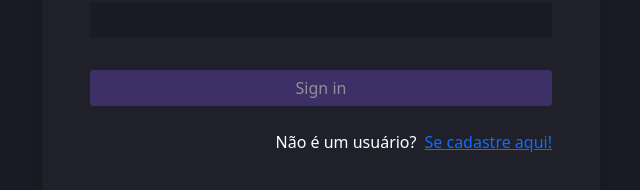
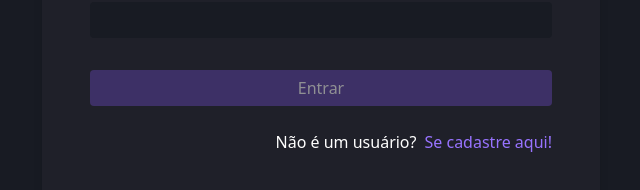
Before and after one commit to GuilhermeMota20/login-angular, an Angular app: page /home in a window 1280 px wide. Shown: the part 410-600 px from the top of the page, without its empty margins (319-959 px from the left). Built offline with nearby package versions, Linux system fonts and the light colour scheme.

Commit message:
FT - creating reactive from

```diff
--- a/src/app/home/home.module.ts
+++ b/src/app/home/home.module.ts
@@ -1,6 +1,6 @@
 import { CommonModule } from '@angular/common';
 import { NgModule } from '@angular/core';
-import { FormsModule } from '@angular/forms';
+import { FormsModule, ReactiveFormsModule } from '@angular/forms';
 import { MensagemModule } from '../componentes/mensagem/mensagem.module';
 import { HomeRoutingModule } from './home-routing.module';
 import { HomeComponent } from './home.component';
@@ -14,7 +14,8 @@ import { NovoUsuarioComponent } from './novo-usuario/novo-usuario.component';
     CommonModule,
     HomeRoutingModule,
     FormsModule,
-    MensagemModule
+    MensagemModule,
+    ReactiveFormsModule
   ],
   exports: [ HomeComponent ],
 })
--- a/src/app/home/login/login.component.html
+++ b/src/app/home/login/login.component.html
@@ -17,7 +17,7 @@
     </div>
 
     <div>
-      <button type="submit" class="btn color__primary text-white w-100 mt-3" [disabled]="loginForm.invalid">Sign in</button>
+      <button type="submit" class="btn color__primary text-white w-100 mt-3" [disabled]="loginForm.invalid">Entrar</button>
     </div>
   </form>
 
--- a/src/app/home/novo-usuario/novo-usuario.component.html
+++ b/src/app/home/novo-usuario/novo-usuario.component.html
@@ -1,33 +1,33 @@
 <div class="p-5 rounded color__bg-secondary text-white lcard">
   <h4 class="mb-5">Novo usuário</h4>
 
-  <form class="d-flex row g-3" #loginForm="ngForm">
+  <form class="d-flex row g-3" #loginForm="ngForm" [formGroup]="novoUsuarioForm" (submit)="cadastrar()">
     <div>
       <label for="inputEmail" class="form-label">E-mail</label>
-      <input type="email" class="form-control color__bg-primary" id="inputEmail" name="email" required>
+      <input type="email" class="form-control color__bg-primary" id="inputEmail" name="email" formControlName="email" required>
       <!-- <app-mensagem *ngIf="inputUsuario.invalid && inputUsuario.touched" mensagem="Usuário obrigatório"></app-mensagem> -->
     </div>
 
     <div>
       <label for="inputFullName" class="form-label">Nome completo</label>
-      <input type="text" class="form-control color__bg-primary" id="inputFullName" name="nomeCompleto" required>
+      <input type="text" class="form-control color__bg-primary" id="inputFullName" name="fullName" formControlName="fullName" required>
       <!-- <app-mensagem *ngIf="inputUsuario.invalid && inputUsuario.touched" mensagem="Usuário obrigatório"></app-mensagem> -->
     </div>
 
     <div>
       <label for="inputName" class="form-label">Nome de usuário</label>
-      <input type="text" class="form-control color__bg-primary" id="inputName" name="nomeUsuario" required>
+      <input type="text" class="form-control color__bg-primary" id="inputName" name="userName" formControlName="userName" required>
       <!-- <app-mensagem *ngIf="inputUsuario.invalid && inputUsuario.touched" mensagem="Usuário obrigatório"></app-mensagem> -->
     </div>
 
     <div>
       <label for="inputPassword" class="form-label">Password</label>
-      <input type="password" class="form-control color__bg-primary" id="inputPassword" name="senha" required>
+      <input type="password" class="form-control color__bg-primary" id="inputPassword" name="password" formControlName="password" required>
       <!-- <app-mensagem *ngIf="inputSenha.invalid && inputSenha.touched" mensagem="Senha obrigatória"></app-mensagem> -->
     </div>
 
     <div>
-      <button type="submit" class="btn color__primary text-white w-100 mt-3" [disabled]="loginForm.invalid">Sign in</button>
+      <button type="submit" class="btn color__primary text-white w-100 mt-3" [disabled]="loginForm.invalid">Cadastrar</button>
     </div>
   </form>
 
--- a/src/app/home/novo-usuario/novo-usuario.component.ts
+++ b/src/app/home/novo-usuario/novo-usuario.component.ts
@@ -1,4 +1,6 @@
+import { NovoUsuarioService } from './novo-usuario.service';
 import { Component, OnInit } from '@angular/core';
+import { FormBuilder, FormGroup } from '@angular/forms';
 
 @Component({
   selector: 'app-novo-usuario',
@@ -7,9 +9,22 @@ import { Component, OnInit } from '@angular/core';
 })
 export class NovoUsuarioComponent implements OnInit {
 
-  constructor() { }
+  novoUsuarioForm!: FormGroup;
+
+  constructor(private formBuilder: FormBuilder, private NovoUsuarioService: NovoUsuarioService) { }
 
   ngOnInit(): void {
+    this.novoUsuarioForm = this.formBuilder.group({
+      email: [''],
+      fullName: [''],
+      userName: [''],
+      password: [''],
+    });
+  }
+
+  cadastrar() {
+    const novoUsuario = this.novoUsuarioForm.getRawValue() as NovoUsuarioService;
+    console.log(novoUsuario);
   }
 
 }
--- a/src/styles.scss
+++ b/src/styles.scss
@@ -30,6 +30,11 @@ button {
   filter: brightness(.8) !important;
 }
 
+a {
+  text-decoration: none !important;
+  color: #9873ff !important;
+}
+
 .lcard {
   box-shadow: 0 0 8px rgba(0, 0, 0, 0.1);
 }
```
